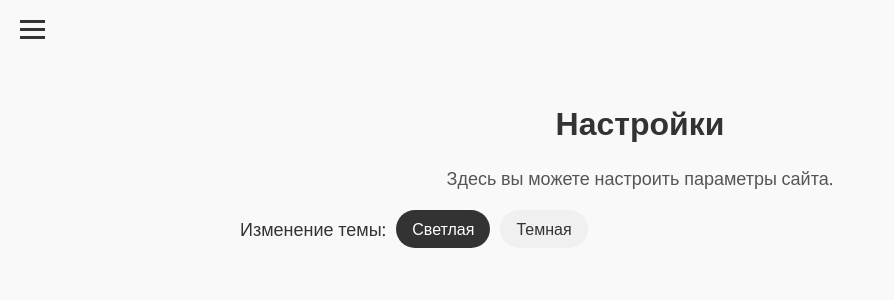
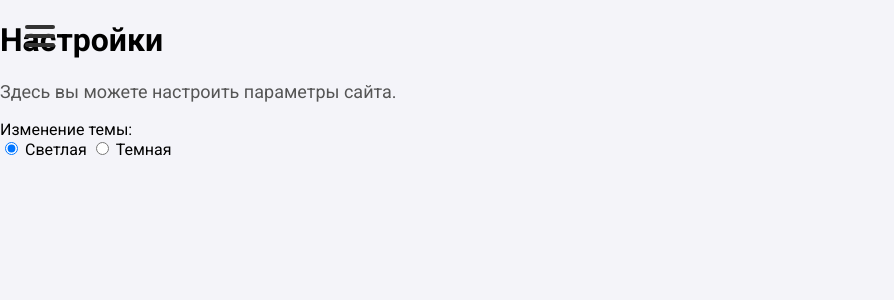
Before and after one commit to mot9lXVII/escortmargo, a Flask app: page /settings in a window 1280 px wide. Shown: the top 300 px of the page, without its empty margins (0-894 px from the left). Run offline with Flask 3, Linux system fonts and the light colour scheme.

Commit message:
Update styles.css

```diff
--- a/static/styles.css
+++ b/static/styles.css
@@ -1,133 +1,38 @@
-/* Общие стили */
+/* Общие стили для страницы */
 body {
+    font-family: 'Roboto', sans-serif;
+    background-color: #f4f4f9;
     margin: 0;
     padding: 0;
-    font-family: 'Open Sans', sans-serif;
-    background-color: #f9f9f9;
-    display: flex;
-    min-height: 100vh;
-    color: #333;
-    overflow-x: hidden;
 }
 
-/* Кнопка для открытия меню */
-.menu-toggle {
-    position: fixed;
-    top: 20px;
-    left: 20px;
-    cursor: pointer;
-    z-index: 1000;
+/* Стиль для центральных элементов (фотография и описание) */
+.centered-item {
     display: flex;
     flex-direction: column;
-    gap: 5px;
+    align-items: center;
+    justify-content: center;
+    text-align: center;
+    margin-bottom: 40px;
 }
 
-.menu-toggle .bar {
-    width: 25px;
-    height: 3px;
-    background-color: #333;
-    transition: transform 0.3s ease, opacity 0.3s ease;
-}
-
-/* Боковое меню */
-.sidebar {
-    width: 200px;
-    background-color: #333;
-    color: white;
-    padding: 20px;
-    height: 100vh;
-    box-shadow: 2px 0 5px rgba(0, 0, 0, 0.1);
-    position: fixed;
-    top: 0;
-    left: -250px;
-    transition: left 0.3s ease;
-    z-index: 999;
-}
-
-.sidebar.active {
-    left: 0;
-}
-
-/* Кнопка для закрытия меню */
-.close-menu {
-    position: absolute;
-    top: 20px;
-    right: 20px;
-    cursor: pointer;
-    width: 25px;
-    height: 25px;
-    display: flex;
-    flex-direction: column;
-    justify-content: center;
-    align-items: center;
-}
-
-.close-menu .bar {
-    width: 25px;
-    height: 3px;
-    background-color: white;
-    position: absolute;
-}
-
-.close-menu .bar:first-child {
-    transform: rotate(45deg);
-}
-
-.close-menu .bar:last-child {
-    transform: rotate(-45deg);
-}
-
-/* Список меню */
-.sidebar ul {
-    list-style-type: none;
-    padding: 0;
-    margin-top: 60px;
-}
-
-.sidebar ul li {
-    margin: 20px 0;
-}
-
-.sidebar ul li a {
-    color: white;
-    text-decoration: none;
-    font-size: 18px;
-    transition: color 0.3s ease;
-}
-
-.sidebar ul li a:hover {
-    color: #f39c12;
-}
-
-/* Основной контент */
-.content {
-    flex: 1;
-    padding: 40px;
-    margin-left: 0;
-    text-align: center;
-    max-width: 800px;
-    margin: 0 auto;
-    padding-top: 80px;
-}
-
-/* Стили для фотографии */
+/* Округление фотографий и их выравнивание */
 .contact-photo {
     width: 150px;
     height: 150px;
-    border-radius: 50%;
+    border-radius: 50%; /* Закругление фотографий */
     object-fit: cover;
     margin-bottom: 15px;
     transition: transform 0.3s ease;
 }
 
 .contact-photo:hover {
-    transform: scale(1.05);
+    transform: scale(1.05); /* Немного увеличиваем фотографию при наведении */
 }
 
-/* Стили для текста под фото */
+/* Стиль для текста под фотографией */
 .contact-info {
     text-align: center;
-    margin-bottom: 40px;
 }
 
 .contact-info h2 {
@@ -144,150 +49,83 @@ body {
 .price-list {
     list-style-type: none;
     padding: 0;
-    font-size: 18px;
-    color: #555;
 }
 
 .price-list li {
-    margin: 10px 0;
+    font-size: 16px;
+    color: #777;
+    margin-bottom: 5px;
 }
 
-.price-list li strong {
-    color: #f39c12;
-    font-weight: 600;
+/* Боковое меню */
+.sidebar {
+    position: fixed;
+    top: 0;
+    left: 0;
+    width: 250px;
+    height: 100%;
+    background-color: #333;
+    color: white;
+    padding-top: 60px;
+    transform: translateX(-100%);
+    transition: transform 0.3s ease;
 }
 
-/* Стили для страницы разработчиков */
-.developers-list {
+.sidebar.active {
+    transform: translateX(0);
+}
+
+.sidebar ul {
     list-style-type: none;
     padding: 0;
-    font-size: 18px;
-    color: #333;
 }
 
-.developers-list li {
-    margin: 20px 0;
-    display: flex;
-    align-items: center;
-    justify-content: center;
+.sidebar ul li {
+    padding: 15px;
+    text-align: center;
 }
 
-.developer-photo {
-    width: 50px; /* Размер фотографии */
-    height: 50px;
-    border-radius: 50%; /* Круглая форма */
-    object-fit: cover; /* Сохраняет пропорции изображения */
-    margin-right: 10px; /* Отступ справа */
+.sidebar ul li a {
+    text-decoration: none;
+    color: white;
+    font-size: 18px;
+    display: block;
 }
 
-/* Стили для выбора темы */
-.theme-selector {
-    display: flex;
-    align-items: center;
-    margin-top: 20px;
+.sidebar ul li a:hover,
+.sidebar ul li a.active {
+    background-color: #575757;
 }
 
-.theme-selector span {
-    font-size: 18px;
-    margin-right: 10px;
+/* Стили для кнопки открытия меню */
+.menu-toggle {
+    position: fixed;
+    top: 20px;
+    left: 20px;
+    z-index: 1000;
+    cursor: pointer;
 }
 
-.theme-switch {
-    display: flex;
-    align-items: center;
-    gap: 10px;
+.menu-toggle .bar {
+    width: 30px;
+    height: 4px;
+    margin: 5px;
+    background-color: #333;
+    border-radius: 5px;
 }
 
-.theme-switch input[type="radio"] {
-    display: none;
+/* Стили для кнопки закрытия меню */
+.close-menu {
+    position: absolute;
+    top: 20px;
+    right: 20px;
+    cursor: pointer;
 }
 
-.theme-switch label {
-    padding: 8px 16px;
-    border-radius: 20px;
-    background-color: #f0f0f0;
-    cursor: pointer;
-    transition: background-color 0.3s ease;
+.close-menu .bar {
+    width: 30px;
+    height: 4px;
+    margin: 5px;
+    background-color: #fff;
+    border-radius: 5px;
 }
-
-.theme-switch label:hover {
-    background-color: #ddd;
-}
-
-.theme-switch input[type="radio"]:checked + label {
-    background-color: #333;
-    color: white;
-}
-
-/* Темная тема */
-.dark-theme {
-    background-color: #0d1117; /* Цвет фона как у GitHub */
-    color: white;
-}
-
-.dark-theme .sidebar {
-    background-color: #161b22; /* Темный цвет для бокового меню */
-}
-
-.dark-theme .sidebar ul li a {
-    color: white;
-}
-
-.dark-theme .sidebar ul li a:hover {
-    color: #f39c12;
-}
-
-.dark-theme .content {
-    color: white;
-}
-
-.dark-theme .theme-switch label {
-    background-color: #333;
-    color: white;
-}
-
-.dark-theme .theme-switch label:hover {
-    background-color: #444;
-}
-
-.dark-theme .theme-switch input[type="radio"]:checked + label {
-    background-color: #555;
-}
-
-/* Адаптивность для мобильных устройств */
-@media (max-width: 768px) {
-    .contacts-container {
-        flex-direction: column;
-        align-items: center;
-    }
-
-    .contact-item {
-        width: 90%;
-    }
-
-    .contact-photo {
-        width: 120px;
-        height: 120px;
-    }
-
-    .contact-info h2 {
-        font-size: 18px;
-    }
-
-    .description {
-        font-size: 13px;
-    }
-
-    .price-list {
-        font-size: 14px;
-    }
-
-    .developers-list {
-        font-size: 16px;
-    }
-
-    .developer-photo {
-        width: 40px;
-        height: 40px;
-    }
-}
```
